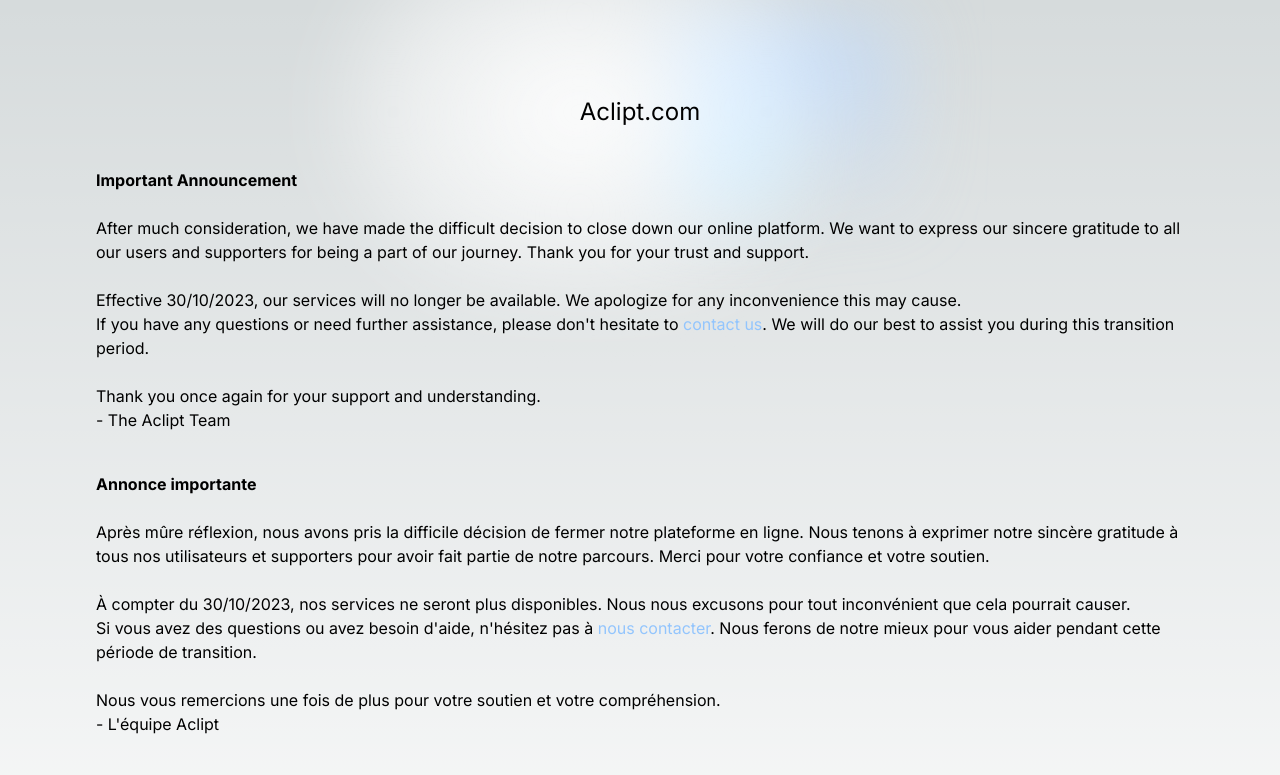
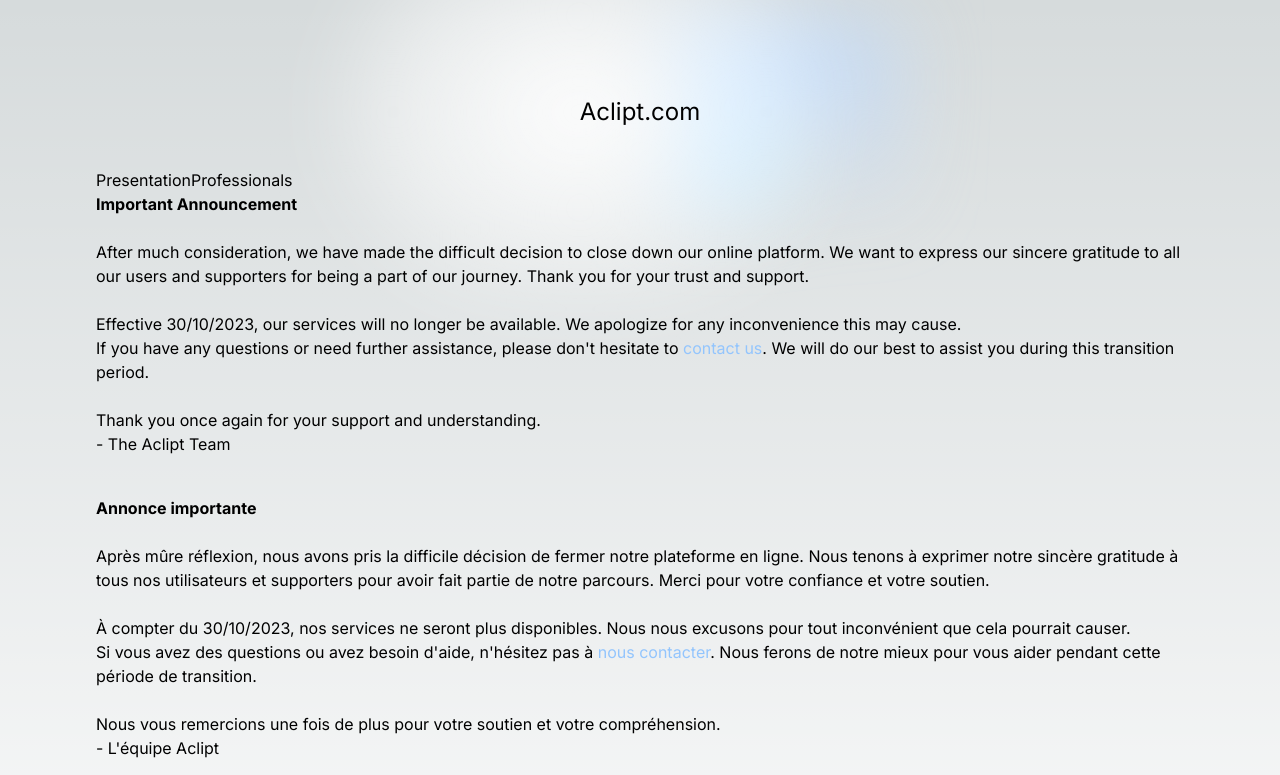
Before and after one commit to Aclipt/aclipt.com, a Next.js app: page / in a window 1280 px wide. Shown: the top 775 px of the page. Built offline with nearby package versions, Linux system fonts and the light colour scheme.

Commit message:
Update page.tsx

```diff
--- a/src/app/page.tsx
+++ b/src/app/page.tsx
@@ -18,6 +18,9 @@ export default function Home() {
 
       <div>
         <div className="pt-10">
+          <a href="https://www.youtube.com/watch?v=DFFPVsZp4jQ">Presentation</a>
+          <a href="https://www.youtube.com/watch?v=-Xxnd54l838">Professionals</a>
+          <br />
           <p><strong>Important Announcement</strong></p>
           <br />
           <p>After much consideration, we have made the difficult decision to close down our online platform. We want to
```
